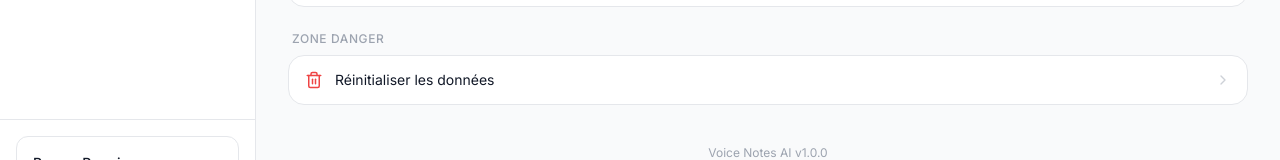
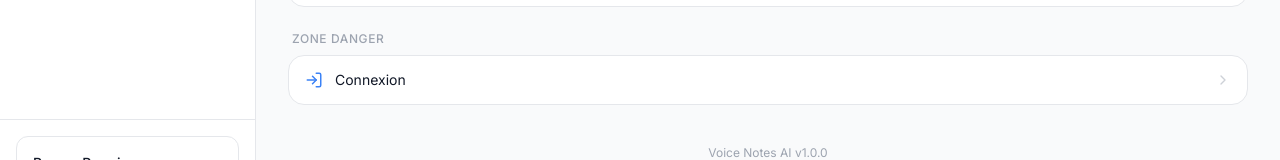
Before and after one commit to davedu229/note-vocale, a React (Vite) app: page /settings in a window 1280 px wide. Shown: the part 1500-1660 px from the top of the page. Built offline with nearby package versions, Linux system fonts and the light colour scheme.

Commit message:
feat: toggle connexion/deconnexion selon etat utilisateur

```diff
--- a/src/pages/SettingsPage.jsx
+++ b/src/pages/SettingsPage.jsx
@@ -1,8 +1,13 @@
 import React, { useState } from 'react';
 import { useSubscription } from '../context/SubscriptionContext';
 import { useTheme } from '../context/ThemeContext';
-import { Activity, Crown, ChevronRight, Bell, Shield, HelpCircle, FileText, Mail, Trash2, ExternalLink, Key, Eye, EyeOff, Check, Sparkles, Moon, Sun } from 'lucide-react';
+import { Activity, Crown, ChevronRight, Bell, Shield, HelpCircle, FileText, Mail, LogOut, LogIn, ExternalLink, Key, Eye, EyeOff, Check, Sparkles, Moon, Sun } from 'lucide-react';
 import { testConnection, getStoredApiKey, setStoredApiKey, getSummaryStyle, setSummaryStyle, getSummaryStyleOptions } from '../services/ai';
+
+// Check if user has any data stored (considered as "logged in")
+const checkIsLoggedIn = () => {
+    return !!(localStorage.getItem('voice-notes') || localStorage.getItem('voice_notes_subscription') || localStorage.getItem('openai-api-key'));
+};
 
 const SettingsPage = ({ onUpgradeClick }) => {
     const { theme, toggleTheme } = useTheme();
@@ -14,6 +19,9 @@ const SettingsPage = ({ onUpgradeClick }) => {
     // Summary Style state
     const [summaryStyle, setCurrentSummaryStyle] = useState(() => getSummaryStyle());
     const styleOptions = getSummaryStyleOptions();
+
+    // Login state
+    const [isLoggedIn, setIsLoggedIn] = useState(() => checkIsLoggedIn());
 
     const handleStyleChange = (styleKey) => {
         setSummaryStyle(styleKey);
@@ -126,12 +134,12 @@ const SettingsPage = ({ onUpgradeClick }) => {
         {
             title: 'Zone Danger',
             items: [
-                {
-                    icon: Trash2,
-                    label: 'Réinitialiser les données',
+                isLoggedIn ? {
+                    icon: LogOut,
+                    label: 'Déconnexion',
                     color: 'text-red-500',
                     action: () => {
-                        if (window.confirm('Êtes-vous sûr de vouloir réinitialiser l\'application ? Toutes vos notes, paramètres et données seront effacés.')) {
+                        if (window.confirm('Êtes-vous sûr de vouloir vous déconnecter ? Toutes vos données locales seront effacées.')) {
                             // Clear all local storage data
                             localStorage.removeItem('voice-notes');
                             localStorage.removeItem('voice_notes_subscription');
@@ -143,6 +151,16 @@ const SettingsPage = ({ onUpgradeClick }) => {
                             // Reload the page to reset the app state
                             window.location.reload();
                         }
+                    }
+                } : {
+                    icon: LogIn,
+                    label: 'Connexion',
+                    color: 'text-primary',
+                    action: () => {
+                        // For now, just mark as logged in by setting a flag
+                        localStorage.setItem('voice_notes_logged_in', 'true');
+                        setIsLoggedIn(true);
+                        alert('Vous êtes maintenant connecté !');
                     }
                 }
             ]
```
